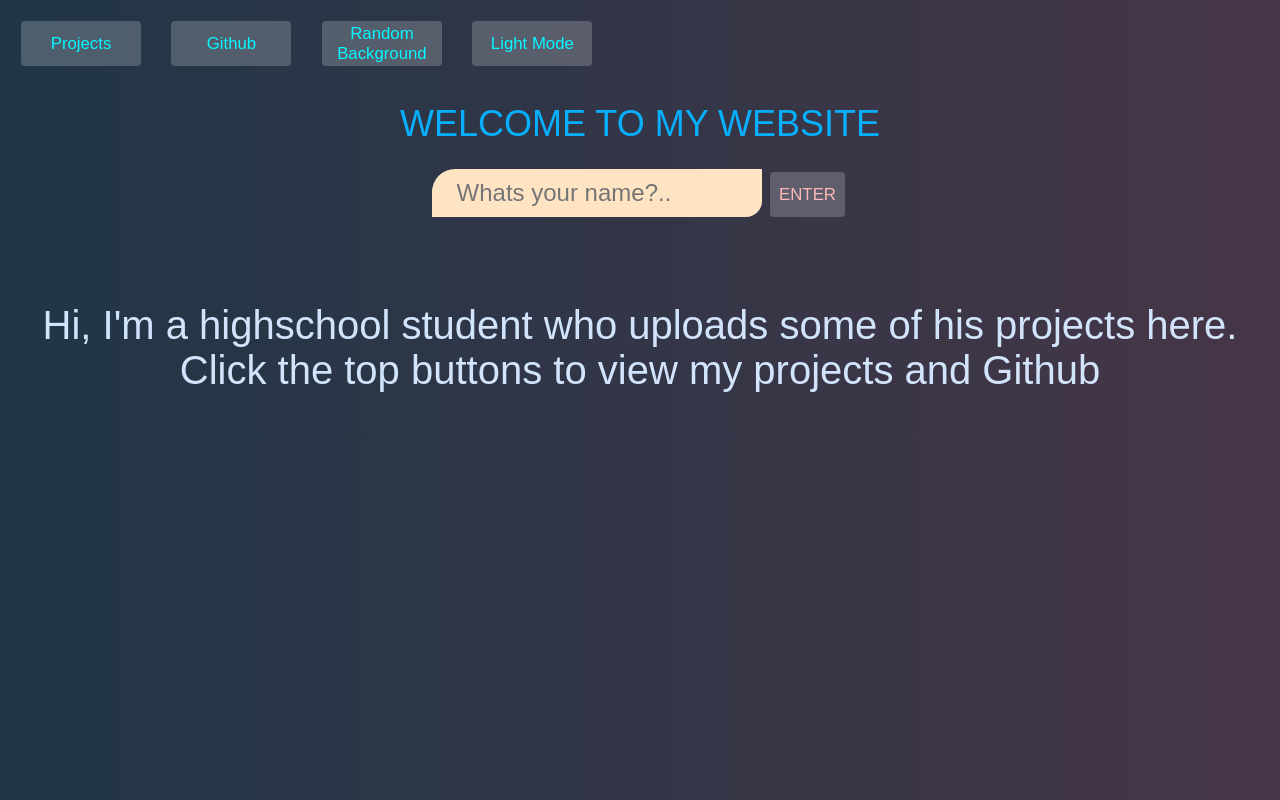
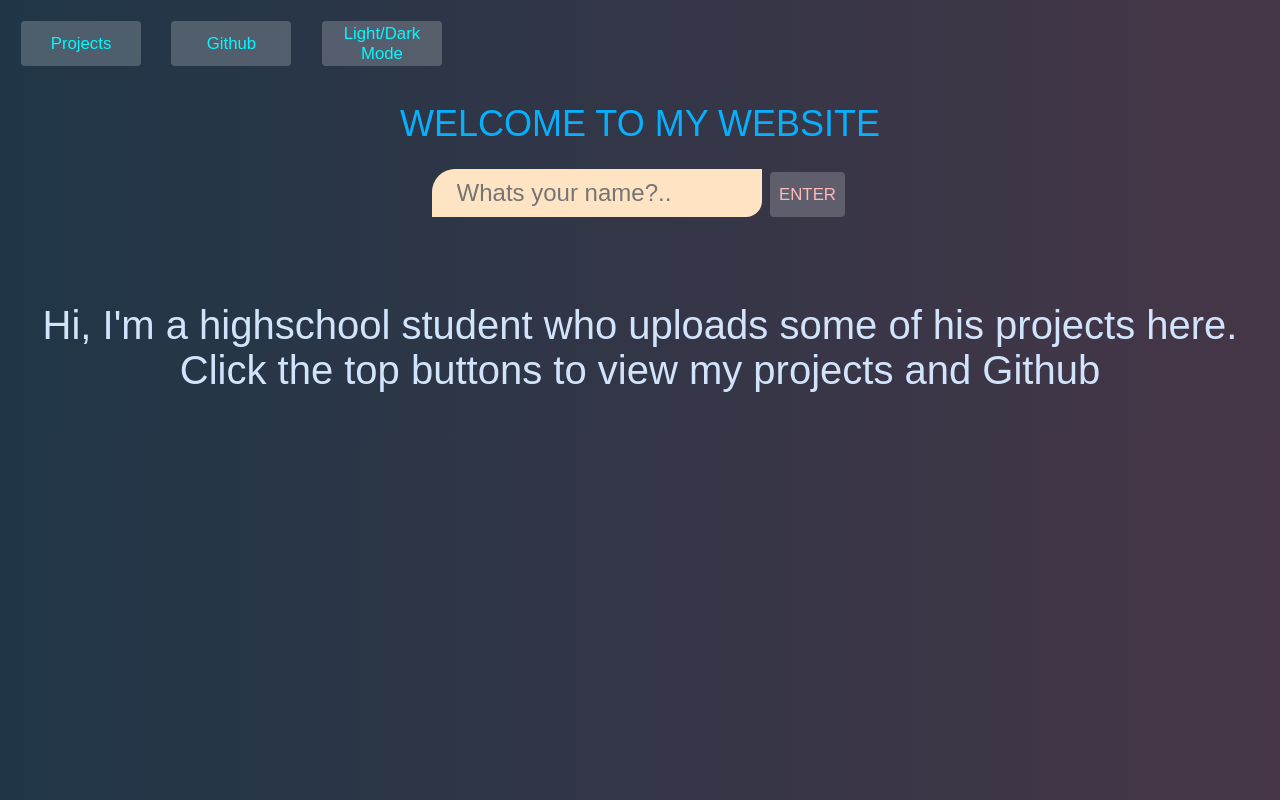
Before and after one commit to ZK333/Website.github.io, a plain HTML site: page index.html in a window 1280 px wide. Drawn offline with Linux system fonts and the light colour scheme.

Commit message:
Update index.html

```diff
--- a/index.html
+++ b/index.html
@@ -15,8 +15,7 @@
     <div class="buttons" id="buttons">
         <button id="1" onclick="window.location.href='Projects.html'">Projects</button>
         <button id="2" onclick="window.location.href='https://github.com/ZK333'">Github</button>
-        <button id="3" onclick="Random()">Random Background</button>
-        <button id="5" onclick="light()">Light Mode</button>
+        <button id="5" onclick="light()">Light/Dark Mode</button>
         </div>
 
     <div class="container">
@@ -31,5 +30,6 @@
     <p class="p" id="p">Hi, I'm a highschool student who uploads some of his projects here.<br>Click the top buttons to view my projects and Github</p>
     </div>
 
+
 </body>
 </html>
```
